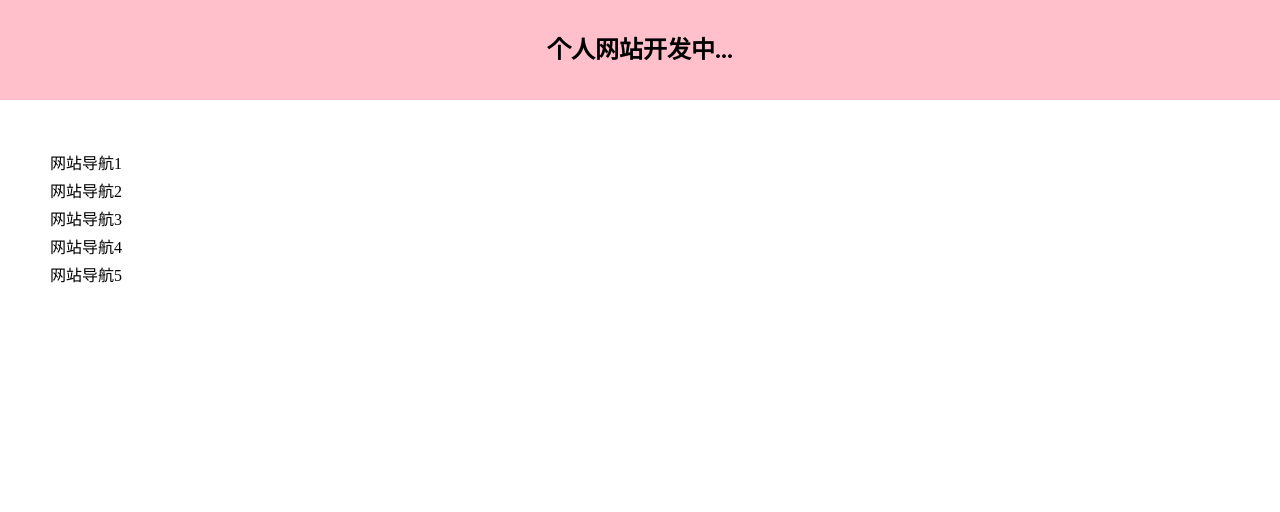
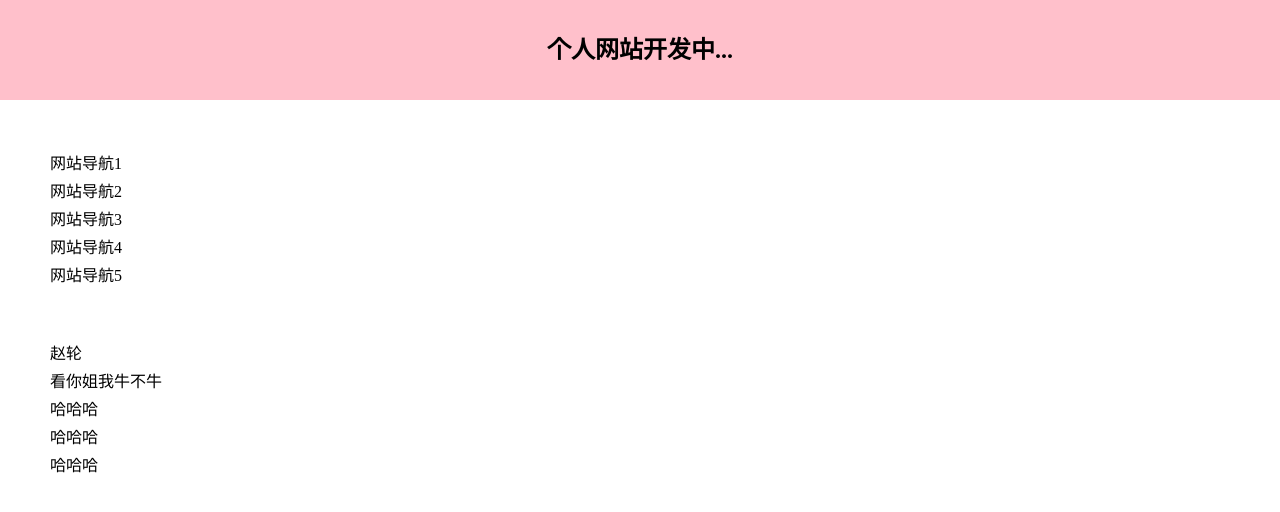
Before and after one commit to Aglaia-fang/Aglaia-fang.github.io, a plain HTML site: page index.html in a window 1280 px wide. Drawn offline with Linux system fonts and the light colour scheme.

Commit message:
修改了html

```diff
--- a/css/style.scss
+++ b/css/style.scss
@@ -20,14 +20,20 @@ header{
 .main{
 	ul{
 		margin: 50px;
-		li{
-			line-height: 28px;
-		}
+	}
+	li{
+		line-height: 28px;
 	}
 	.bg{
 
 	}
-	li:hover{
+	ul li:hover{
 		background: yellow;
 	}
+	ol{
+		margin: 50px;
+	}
+	ol li:hover{
+		background: purple;
+	}
 }
--- a/index.html
+++ b/index.html
@@ -19,6 +19,13 @@
 			<li>网站导航4</li>
 			<li>网站导航5</li>
 		</ul>
+		<ol>
+			<li>赵轮</li>
+			<li>看你姐我牛不牛</li>
+			<li>哈哈哈</li>
+			<li>哈哈哈</li>
+			<li>哈哈哈</li>
+		</ol>
 	</div>
 </body>
 </html>
```
Also changed, not shown: css/style.css, 1 other file.
